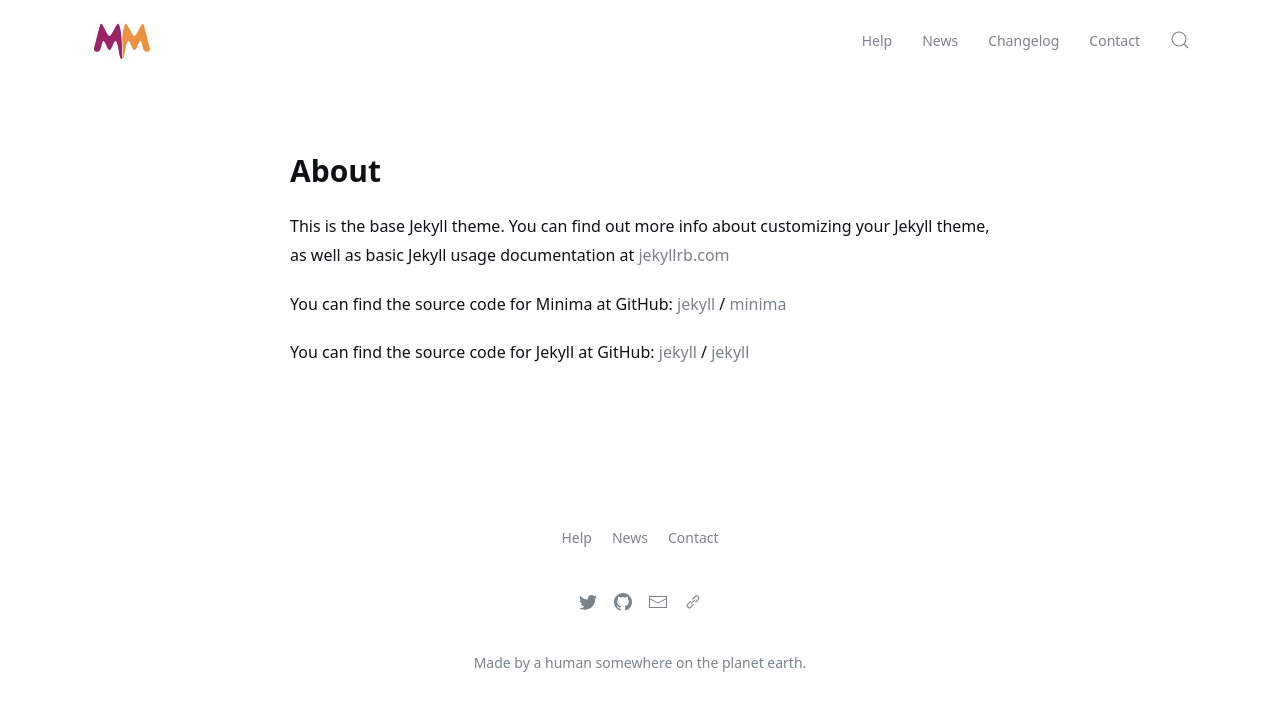
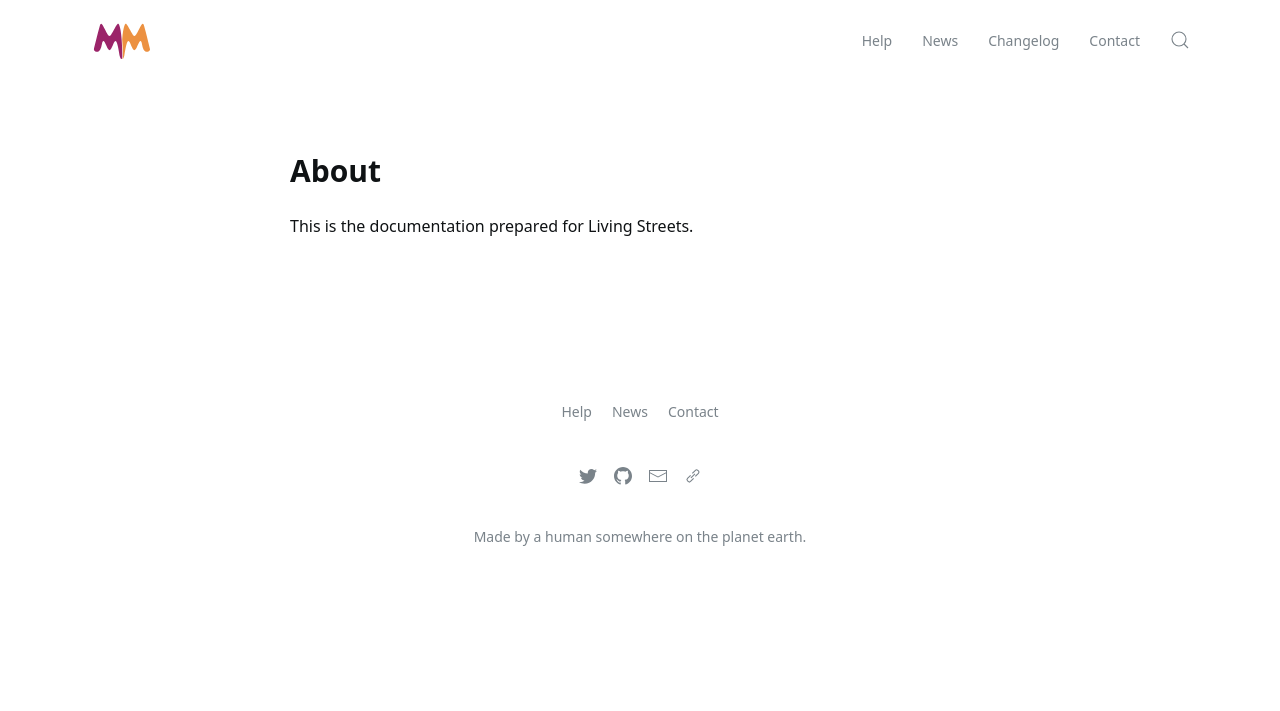
Before and after one commit to mightymango/mangodocs, a Jekyll site: the page built from about.md, in a window 1280 px wide. Shown: the top 711 px of the page. Built offline with Jekyll 4.4.1, drawn with Linux system fonts in a browser that asks for light colours; our own code applies the rules of GitHub Pages for plain Markdown files; a script that is not in the unit is left out.

Commit message:
Update Pages “about”

```diff
--- a/about.md
+++ b/about.md
@@ -1,18 +1,5 @@
 ---
-layout: page
 title: About
-permalink: /about/
 ---
 
-This is the base Jekyll theme. You can find out more info about customizing your Jekyll theme, as well as basic Jekyll usage documentation at [jekyllrb.com](https://jekyllrb.com/)
-
-You can find the source code for Minima at GitHub:
-[jekyll][jekyll-organization] /
-[minima](https://github.com/jekyll/minima)
-
-You can find the source code for Jekyll at GitHub:
-[jekyll][jekyll-organization] /
-[jekyll](https://github.com/jekyll/jekyll)
-
-
-[jekyll-organization]: https://github.com/jekyll
+This is the documentation prepared for Living Streets.
```
